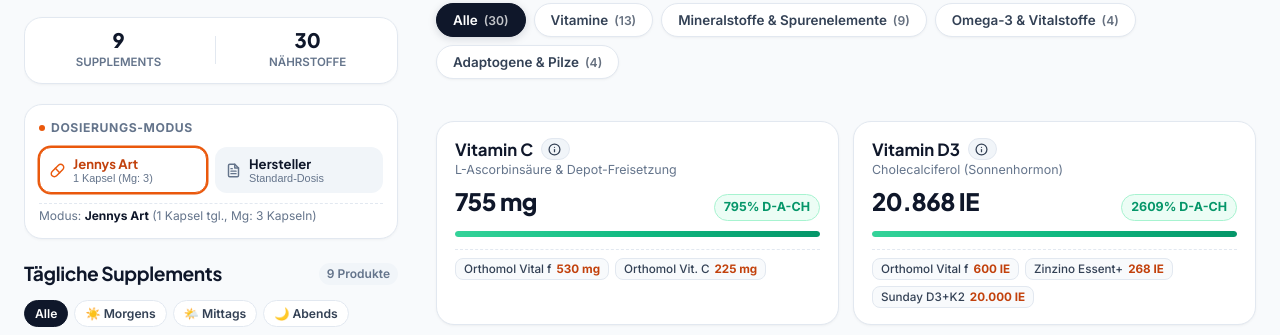
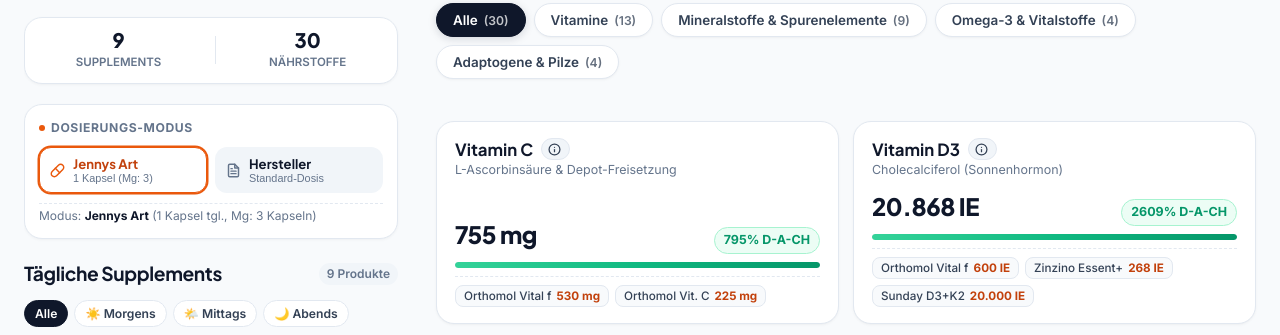
Before and after one commit to placeboHummel/jennys-naehrstoffe, a website: page index.html in a window 1280 px wide. Shown: the part 159-494 px from the top of the page. Drawn offline with Linux system fonts and the light colour scheme.

Commit message:
fix(ui): Progress-Bars und Messwerte in allen Nährstoffkarten auf exakt einheitlicher Höhe ausgerichtet

```diff
--- a/css/style.css
+++ b/css/style.css
@@ -883,11 +883,10 @@ body.modal-open {
   padding: 16px 18px;
   display: flex;
   flex-direction: column;
-  gap: 10px;
   box-shadow: var(--shadow-sm);
   transition: border-color 0.2s ease, box-shadow 0.2s ease, transform 0.2s ease;
   position: relative;
-  cursor: pointer;
+  min-height: 154px;
 }
 
 .nut-card:hover {
@@ -906,6 +905,7 @@ body.modal-open {
   justify-content: space-between;
   align-items: flex-start;
   gap: 10px;
+  min-height: 46px;
 }
 
 .nut-title-box {
@@ -990,6 +990,9 @@ body.modal-open {
   display: flex;
   justify-content: space-between;
   align-items: baseline;
+  margin-top: auto;
+  padding-top: 10px;
+  margin-bottom: 8px;
 }
 
 .nut-amount-val {
@@ -1028,6 +1031,7 @@ body.modal-open {
   border-radius: var(--radius-pill);
   overflow: hidden;
   width: 100%;
+  margin-bottom: 6px;
 }
 
 .nut-progress-fill {
```
